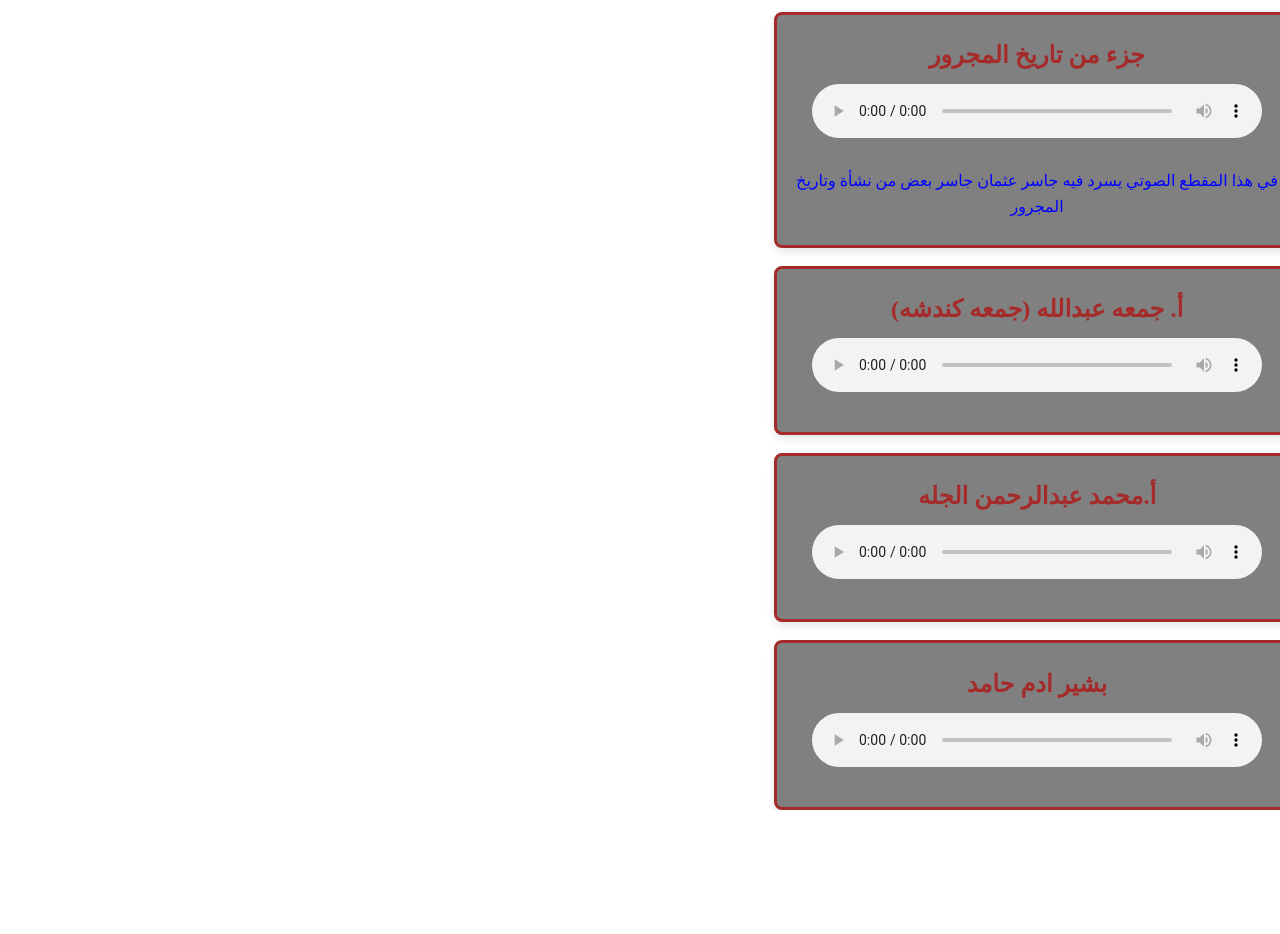
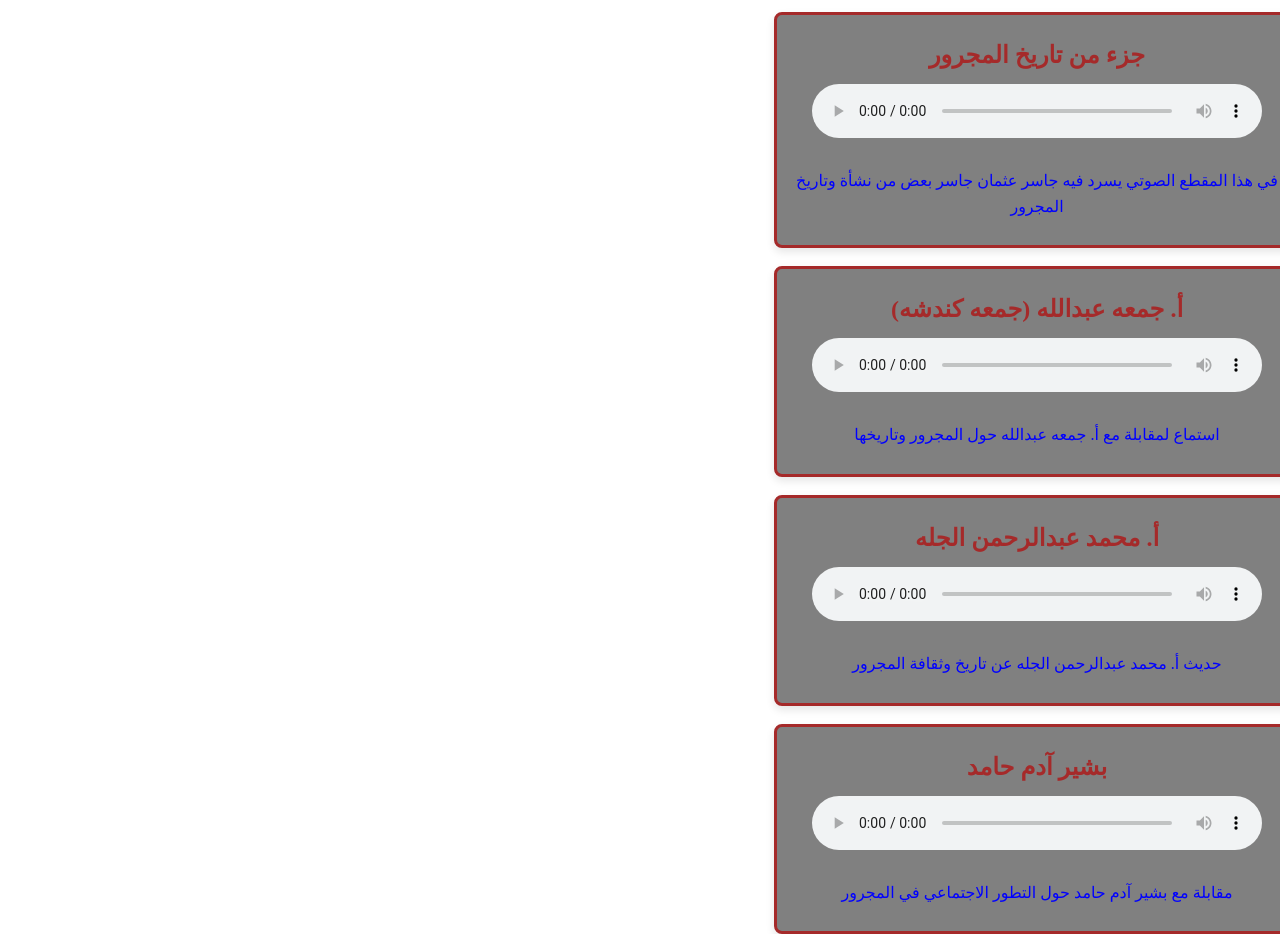
Before and after one commit to mairoor/www.majror.com, a plain HTML site: page audio.html in a window 1280 px wide. Shown: the part 96-1030 px from the top of the page. Before the commit the page ends 906 px from the top, so only its background shows below. Drawn offline with Linux system fonts and the light colour scheme.

Commit message:
Update audio.html

```diff
--- a/audio.html
+++ b/audio.html
@@ -4,83 +4,66 @@
 <head>
     <meta charset="UTF-8">
     <meta name="viewport" content="width=device-width, initial-scale=1.0">
-    <title> صوتيات </title>
-    <link rel="stylesheet" href="audio.css ">
+    <title>صوتيات تاريخية عن مدينة المجرور - استمع للمحتوى</title>
+    <meta name="description" content="استمع إلى مقاطع صوتية تاريخية عن المجرور من مجموعة متنوعة من المتحدثين.">
+    <meta name="keywords" content="مدينة المجرور, تاريخ المجرور, صوتيات المجرور, السودان, مقاطع صوتية">
+    <link rel="stylesheet" href="audio.css">
 </head>
 
 <body>
     <nav class="navbar">
-
-
         <ul>
-
             <li>
                 <a href="index.html" target="_blank"> <img src="home.jpg" alt=""> </a>
             </li>
             <li>
-                <a href="https://www.facebook.com/groups/583841755011679/?ref=share&mibextid=NSMWBT" target="_blank"
-                    title="قروب ابناء وبنات المجرور"> <img src="facebook.jpg"></a>
+                <a href="https://www.facebook.com/groups/583841755011679/?ref=share&mibextid=NSMWBT" target="_blank" title="قروب ابناء وبنات المجرور"> <img src="facebook.jpg"></a>
             </li>
             <li>
                 <a href="mailto:majroorbehir@gmail.com" target="_blank"> <img src="gmail.webp" alt=""> </a>
             </li>
-
             <li class="eda">
-
                 <a href="index.html" target="_blank">الرئيسية. . . </a>
-
             </li>
-
         </ul>
-
     </nav>
     <br>
     <div class="audio-container">
-        <h1 class="audio-title">جزء من تاريخ المجرور </h1>
+        <h1 class="audio-title">جزء من تاريخ المجرور</h1>
         <audio class="audio-player" controls>
             <source src="جاسر.opus" type="audio/mp3">
             متصفحك لا يدعم مشغل الصوت.
         </audio>
-        <p class="audio-description">في هذا المقطع الصوتي يسرد فيه جاسر عثمان جاسر بعض من نشأة وتاريخ المجرور </p>
+        <p class="audio-description">في هذا المقطع الصوتي يسرد فيه جاسر عثمان جاسر بعض من نشأة وتاريخ المجرور</p>
     </div>
     <br>
-     <div class="audio-container">
-        <h1 class="audio-title">أ. جمعه عبدالله (جمعه كندشه) </h1>
+    <div class="audio-container">
+        <h1 class="audio-title">أ. جمعه عبدالله (جمعه كندشه)</h1>
         <audio class="audio-player" controls>
-            <source src="  gm.ogg  " type="audio/mp3">
+            <source src="gm.ogg" type="audio/mp3">
             متصفحك لا يدعم مشغل الصوت.
         </audio>
-        <p class="audio-description">  </p>
+        <p class="audio-description">استماع لمقابلة مع أ. جمعه عبدالله حول المجرور وتاريخها</p>
     </div>
-
-<br>
-     <div class="audio-container">
-        <h1 class="audio-title"> أ.محمد عبدالرحمن الجله </h1>
+    <br>
+    <div class="audio-container">
+        <h1 class="audio-title">أ. محمد عبدالرحمن الجله</h1>
         <audio class="audio-player" controls>
-            <source src="  md1.ogg  " type="audio/mp3">
-
-            <source src="  md2.ogg  " type="audio/mp3">
+            <source src="md1.ogg" type="audio/mp3">
+            <source src="md2.ogg" type="audio/mp3">
             متصفحك لا يدعم مشغل الصوت.
         </audio>
-        <p class="audio-description">  </p>
-
-</div>
-<br>
-     <div class="audio-container">
-        <h1 class="audio-title">   بشير ادم حامد </h1>
+        <p class="audio-description">حديث أ. محمد عبدالرحمن الجله عن تاريخ وثقافة المجرور</p>
+    </div>
+    <br>
+    <div class="audio-container">
+        <h1 class="audio-title">بشير آدم حامد</h1>
         <audio class="audio-player" controls>
-            <source src="  بشير.ogg  " type="audio/mp3">
+            <source src="بشير.ogg" type="audio/mp3">
             متصفحك لا يدعم مشغل الصوت.
         </audio>
-        <p class="audio-description">  </p>
+        <p class="audio-description">مقابلة مع بشير آدم حامد حول التطور الاجتماعي في المجرور</p>
     </div>
-
-
-
-
-
-
-
 </body>
 
 </html>
```
